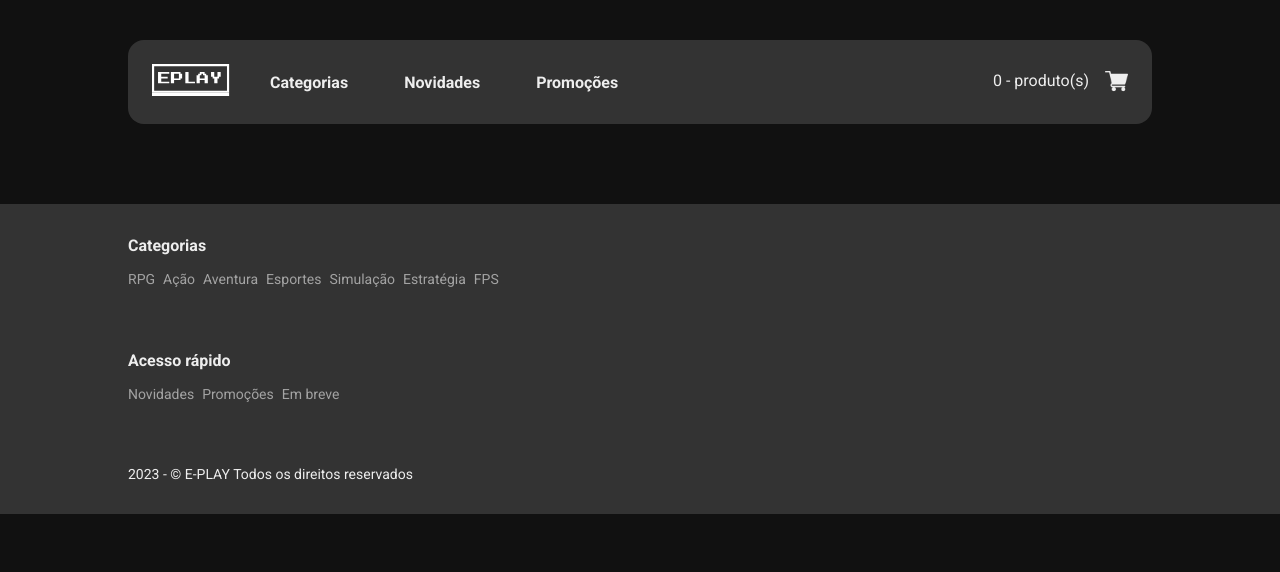
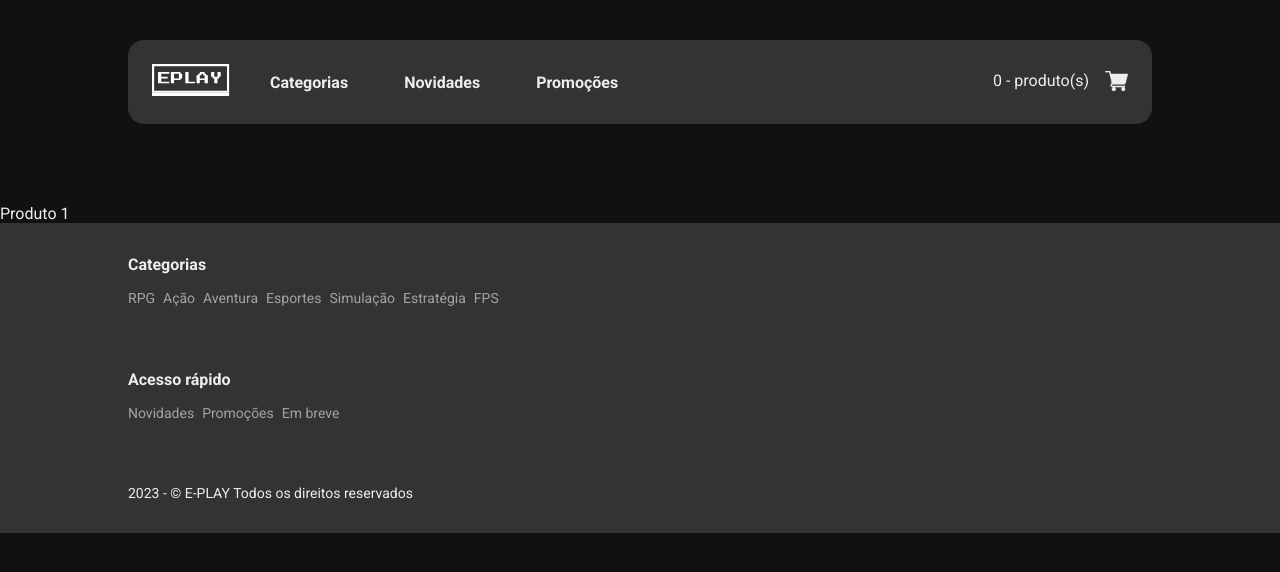
Before and after one commit to BrunoOliveira16/ecommerce-react, a React (Create React App) app: page /product/1 in a window 1280 px wide. Shown: the top 572 px of the page. Built offline with nearby package versions, Linux system fonts and the light colour scheme.

Commit message:
:sparkles: feat: adicionado rota para pagina de produto

```diff
--- a/src/routes/routes.tsx
+++ b/src/routes/routes.tsx
@@ -2,11 +2,13 @@
 // Pages
 import Home from '../pages/Home'
 import Categories from '../pages/Categories'
+import Product from '../pages/Product'
 
 const Rotas = () => (
   <Routes>
     <Route path="/" element={<Home />} />
     <Route path="/categories" element={<Categories />} />
+    <Route path="/product/:id" element={<Product />} />
   </Routes>
 )
 
```
